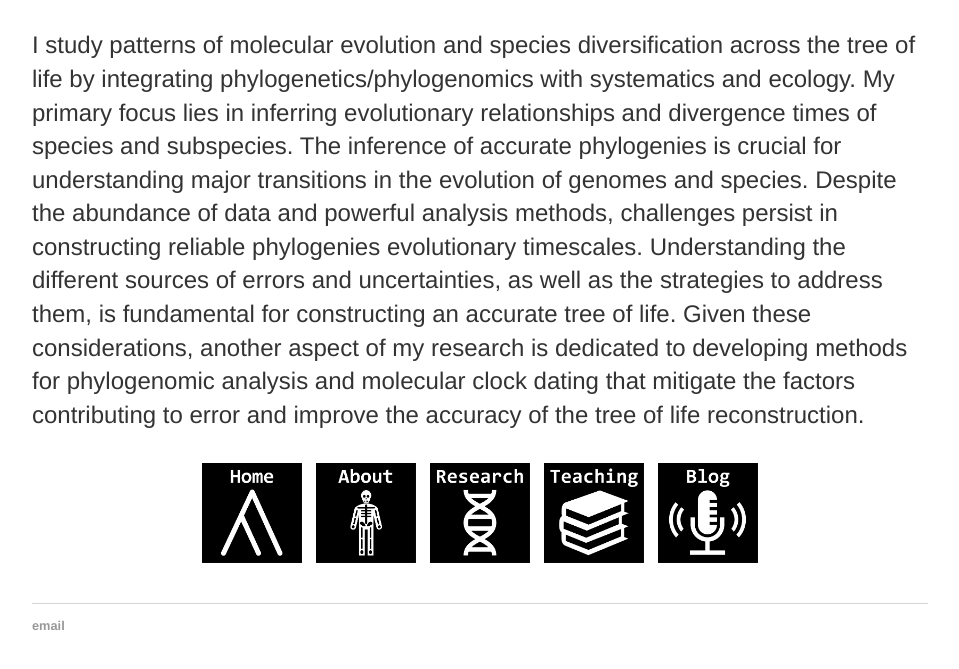
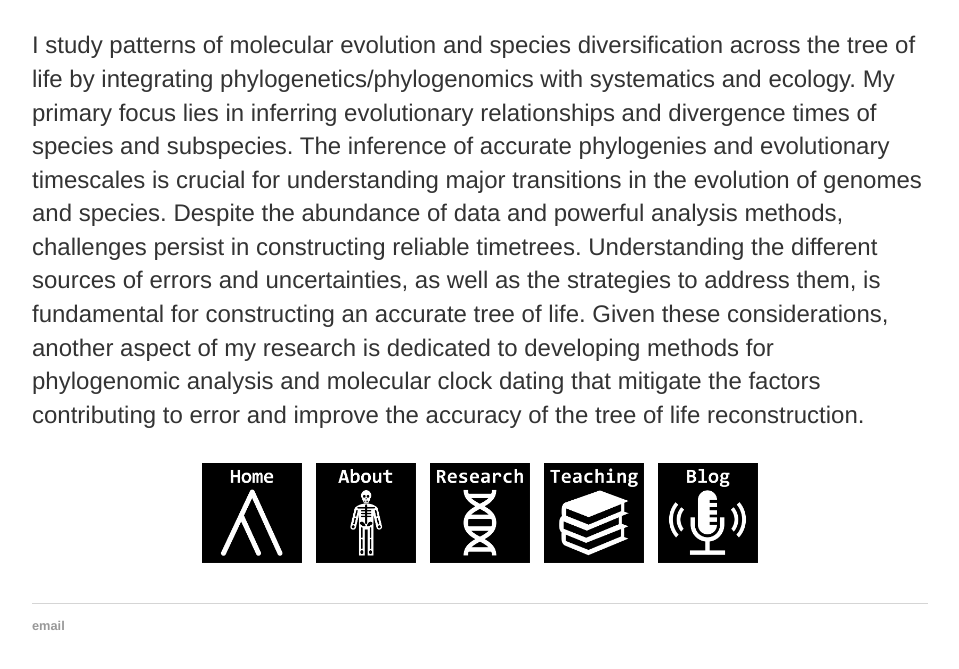
Before and after one commit to josebarbamontoya/josebarbamontoya.github.io, a Jekyll site: the page built from index.html, in a window 1280 px wide, cut to the strip 524-1219 px from the top of the page. Shown: the top 669 px of the strip, without its empty margins (160-1119 px from the left). Built offline with Jekyll 4.4.1, drawn with Linux system fonts in a browser that asks for light colours.

Commit message:
Update index.html

```diff
--- a/index.html
+++ b/index.html
@@ -5,7 +5,7 @@
 <div class="blurb">
 	<h1>Jose Barba-Montoya</h1>
 	<p style="text-align:center;"><img src="img/photo1.jpg" height="300" width="394"></p>
-	<p>I study patterns of molecular evolution and species diversification across the tree of life by integrating phylogenetics/phylogenomics with systematics and ecology. My primary focus lies in inferring evolutionary relationships and divergence times of species and subspecies. The inference of accurate phylogenies is crucial for understanding major transitions in the evolution of genomes and species. Despite the abundance of data and powerful analysis methods, challenges persist in constructing reliable phylogenies evolutionary timescales. Understanding the different sources of errors and uncertainties, as well as the strategies to address them, is fundamental for constructing an accurate tree of life. Given these considerations, another aspect of my research is dedicated to developing methods for phylogenomic analysis and molecular clock dating that mitigate the factors contributing to error and improve the accuracy of the tree of life reconstruction.</em></p>
+	<p>I study patterns of molecular evolution and species diversification across the tree of life by integrating phylogenetics/phylogenomics with systematics and ecology. My primary focus lies in inferring evolutionary relationships and divergence times of species and subspecies. The inference of accurate phylogenies and evolutionary timescales is crucial for understanding major transitions in the evolution of genomes and species. Despite the abundance of data and powerful analysis methods, challenges persist in constructing reliable timetrees. Understanding the different sources of errors and uncertainties, as well as the strategies to address them, is fundamental for constructing an accurate tree of life. Given these considerations, another aspect of my research is dedicated to developing methods for phylogenomic analysis and molecular clock dating that mitigate the factors contributing to error and improve the accuracy of the tree of life reconstruction.</em></p>
 </div><!-- /.blurb -->
 
 <div style="text-align:center; margin-top:32px; margin-bottom:36px;">
```
